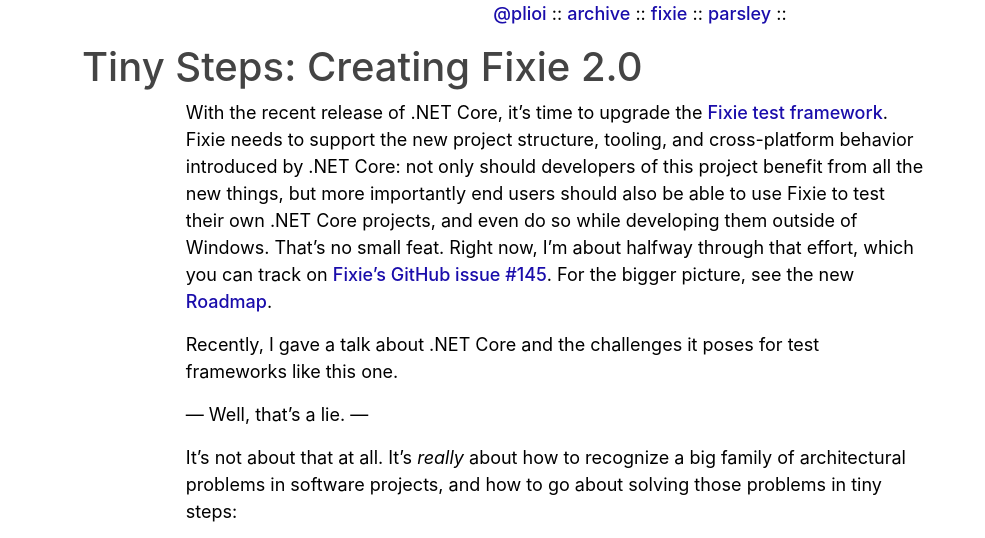
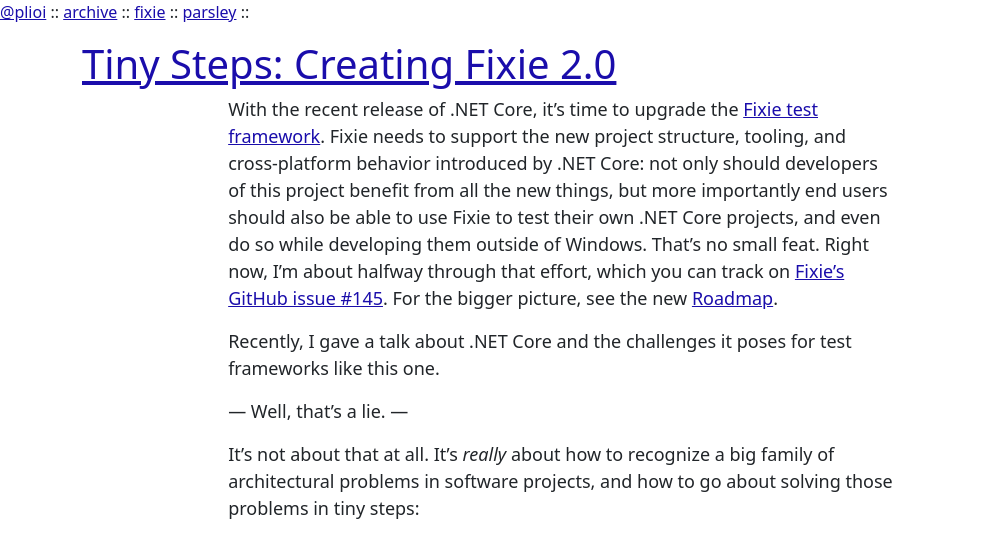
Before and after one commit to plioi/plioi.github.io, a Jekyll site: the page built from index.html, in a window 1280 px wide. Shown: the top 538 px of the page, without its empty margins (0-985 px from the left). Built offline with Jekyll 4.4.1, drawn with Linux system fonts in a browser that asks for light colours; grey boxes are pictures that could not be loaded.

Commit message:
Update styles.css

```diff
--- a/stylesheets/styles.css
+++ b/stylesheets/styles.css
@@ -1,39 +1,18 @@
 :root {
   --bs-link-color: #1a0dab;
   --bs-link-hover-color: #1a0dab;
-}
-
-body {
-  font-family: Inter,X-LocaleSpecific,sans-serif;
-  font-weight: 400;
-  font-size: 18px;
-  line-height: 1.5;
-  color: #000;
-}
-
-a {
-  text-decoration: none;
-  font-weight: 500;
-}
-
-a:hover {
-  text-decoration: underline;
 }
 
 a:visited {
   color: var(--bs-purple);
 }
 
-h1 a, h1 a:visited, h1 a:hover {
- color: #444;;
- text-decoration: none;
-}
-
-header, footer {
+footer {
   text-align: center;
 }
 
 article {
+  font-size: 18px;
   margin: auto;
   width: 80ch;
 }
```
